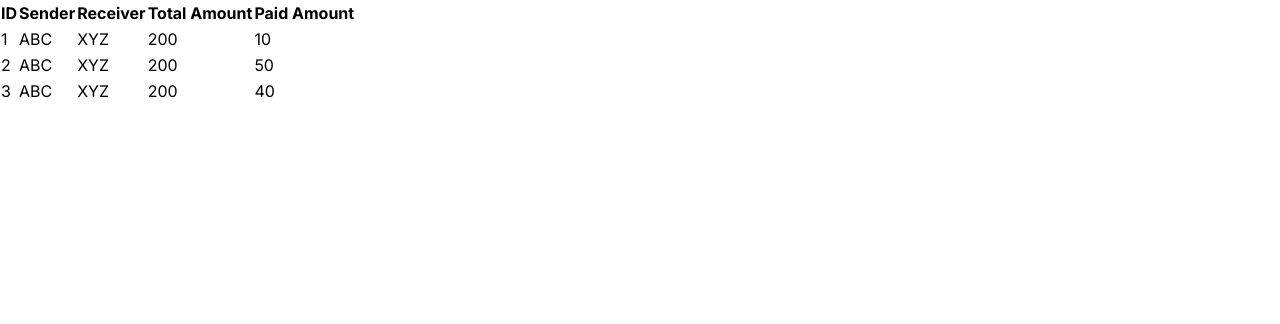
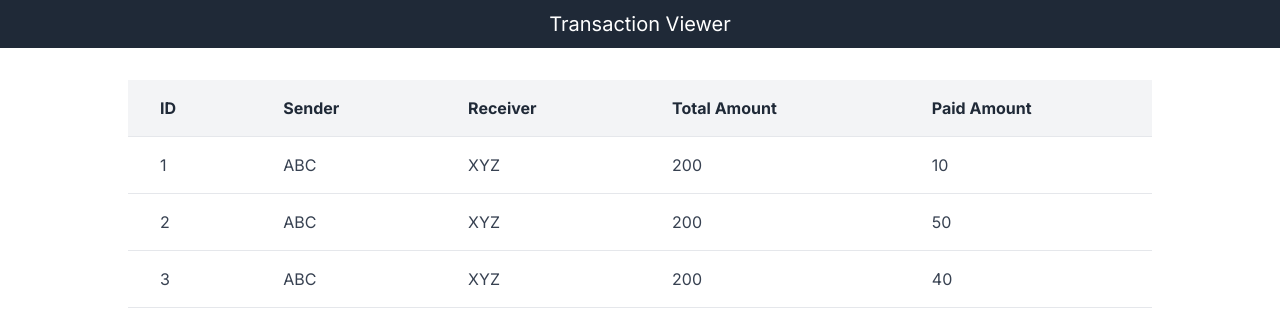
Before and after one commit to admiralrohan/transaction-viewer, a Next.js app: page /1 in a window 1280 px wide. Shown: the top 324 px of the page. Built offline with nearby package versions, Linux system fonts and the light colour scheme.

Commit message:
feat: design for individual tx page

```diff
--- /dev/null
+++ b/src/components/Header/Header.tsx
@@ -0,0 +1,16 @@
+import * as React from "react";
+
+function Header() {
+  return (
+    <header className="flex h-12 items-center justify-center bg-gray-800">
+      <h1
+        className="flex items-baseline gap-2
+        whitespace-nowrap text-xl text-white"
+      >
+        Transaction Viewer
+      </h1>
+    </header>
+  );
+}
+
+export default Header;
--- /dev/null
+++ b/src/components/Header/index.ts
@@ -0,0 +1,2 @@
+export * from './Header';
+export { default } from './Header';
--- a/src/components/Layout/Layout.tsx
+++ b/src/components/Layout/Layout.tsx
@@ -1,21 +1,20 @@
 import * as React from "react";
+import Head from "next/head";
 import { Inter } from "next/font/google";
-import Head from "next/head";
+import Header from "@components/Header";
+import IWrapper from "@interfaces/IWrapper";
 
 const inter = Inter({ subsets: ["latin"] });
 
-interface ILayout {
-  children: React.ReactNode;
-}
-
-function Layout({ children }: ILayout) {
+function Layout({ children }: IWrapper) {
   return (
-    <div className={inter.className + " h-screen overflow-y-scroll"}>
+    <div className={inter.className}>
       <Head>
         <title>Transaction viewer</title>
       </Head>
 
-      {children}
+      <Header />
+      <main className="my-8">{children}</main>
     </div>
   );
 }
--- a/src/components/Transaction/Transaction.tsx
+++ b/src/components/Transaction/Transaction.tsx
@@ -1,5 +1,6 @@
 import * as React from "react";
 import Installment from "@interfaces/installment";
+import IWrapper from "@interfaces/IWrapper";
 
 interface ITransaction {
   id: number;
@@ -7,37 +8,45 @@ interface ITransaction {
 
 function Transaction({ id }: ITransaction) {
   const [installments, setInstallments] = React.useState<Installment[]>([]);
+  const [status, setStatus] = React.useState<
+    "idle" | "loading" | "success" | "error"
+  >("idle");
 
   React.useEffect(() => {
+    setStatus("loading");
     fetch("/api/transactions/" + id)
       .then((response) => response.json())
       .then(({ data }) => {
         setInstallments(data);
+        setStatus("success");
       })
-      .catch((error) => console.error(error));
+      .catch((error) => {
+        console.error(error);
+        setStatus("error");
+      });
   }, [id]);
 
   return (
-    <div>
-      <table>
+    <div className="flex justify-center w-full">
+      <table className="border-collapse w-4/5">
         <thead>
           <tr>
-            <th>ID</th>
-            <th>Sender</th>
-            <th>Receiver</th>
-            <th>Total Amount</th>
-            <th>Paid Amount</th>
+            <TH>ID</TH>
+            <TH>Sender</TH>
+            <TH>Receiver</TH>
+            <TH>Total Amount</TH>
+            <TH>Paid Amount</TH>
           </tr>
         </thead>
 
         <tbody>
           {installments.map((installment) => (
             <tr key={installment.id}>
-              <td>{installment.id}</td>
-              <td>{installment.sender}</td>
-              <td>{installment.receiver}</td>
-              <td>{installment.totalAmount}</td>
-              <td>{installment.paidAmount}</td>
+              <TD>{installment.id}</TD>
+              <TD>{installment.sender}</TD>
+              <TD>{installment.receiver}</TD>
+              <TD>{installment.totalAmount}</TD>
+              <TD>{installment.paidAmount}</TD>
             </tr>
           ))}
         </tbody>
@@ -46,4 +55,26 @@ function Transaction({ id }: ITransaction) {
   );
 }
 
+function TH({ children }: IWrapper) {
+  return (
+    <th
+      className="bg-gray-100 border-b border-gray-200 px-8 py-4
+    text-gray-800 font-bold text-left"
+    >
+      {children}
+    </th>
+  );
+}
+
+function TD({ children }: IWrapper) {
+  return (
+    <th
+      className="border-b border-gray-200 font-normal
+      px-8 py-4 text-gray-700 text-left"
+    >
+      {children}
+    </th>
+  );
+}
+
 export default Transaction;
--- /dev/null
+++ b/src/interfaces/IWrapper.ts
@@ -0,0 +1,7 @@
+import React from "react";
+
+interface IWrapper {
+  children: React.ReactNode;
+}
+
+export default IWrapper;
```
